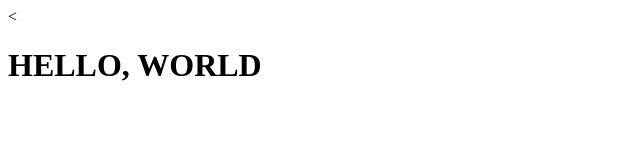
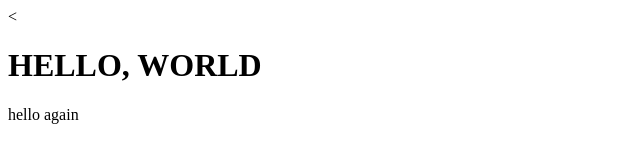
Before and after one commit to Makstarr/lecture0, a plain HTML site: page hello.html in a window 1280 px wide. Shown: the full height of the page, 0-640 px from the left. Drawn offline with Linux system fonts and the light colour scheme.

Commit message:
Update hello.html

```diff
--- a/hello.html
+++ b/hello.html
@@ -6,7 +6,7 @@
   </head>
   <body>
     <h1> HELLO, WORLD
-      </h1>
+      </h1><p>hello again</p>
 
   </body>
 </html>
```
